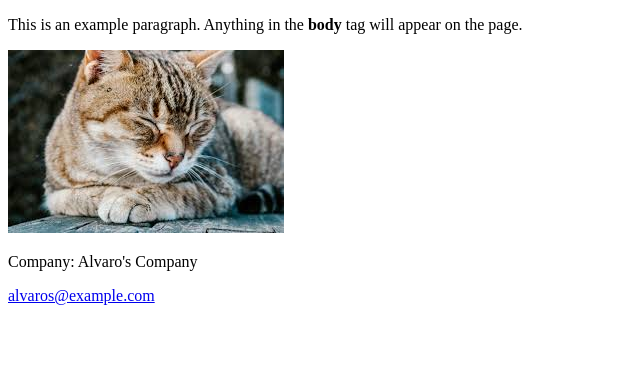
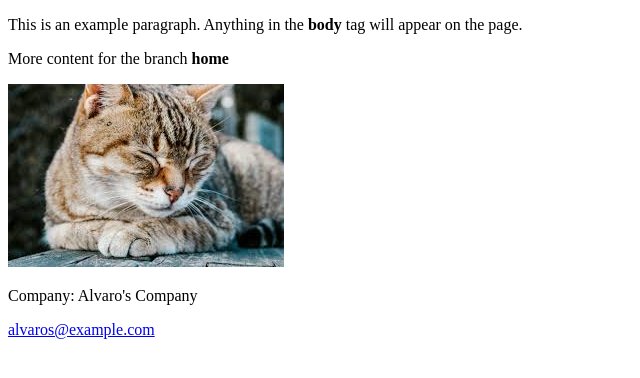
Before and after one commit to apdl8-UA/Exercise_Unit5_website, a plain HTML site: page index.html in a window 1280 px wide. Shown: the whole page, without its empty margins (0-640 px from the left). Drawn offline with Linux system fonts and the light colour scheme.

Commit message:
added home

```diff
--- a/index.html
+++ b/index.html
@@ -9,7 +9,7 @@
 <body>
     <p>This is an example paragraph. Anything in the <strong>body</strong>
          tag will appear on the page.</p>
-
+    <p> More content for the branch <strong> home</strong></p>
          <img src="images.jpeg" alt="Image of a cat">
 
 </body>
```
